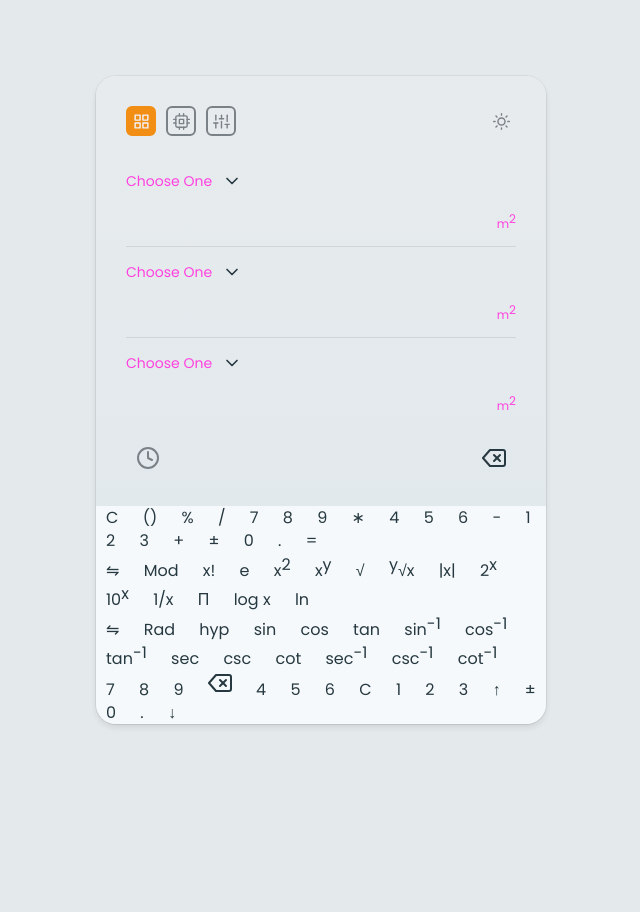
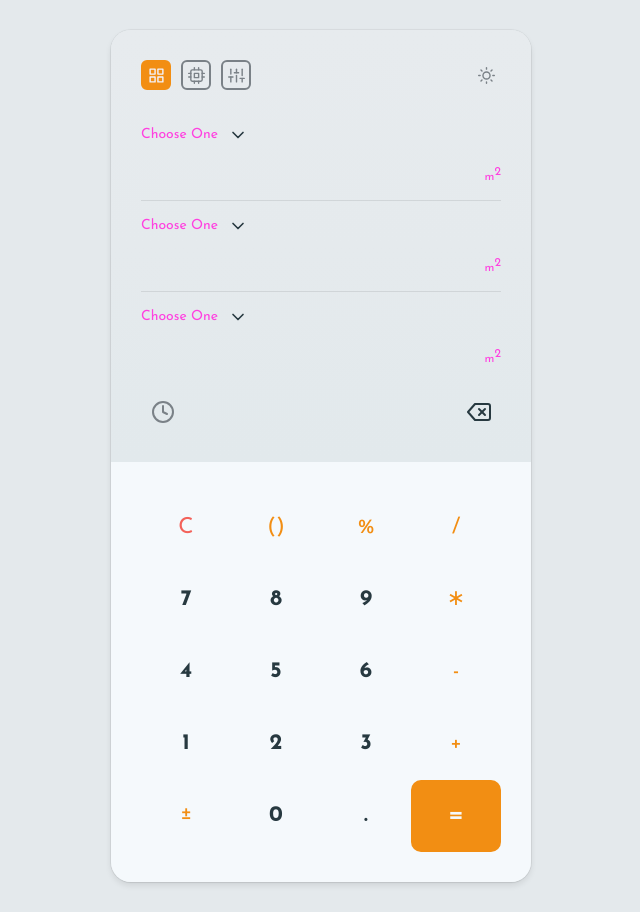
Before and after one commit to bitzsalex/js-calculator, a website: page assets/pug/index.pug in a window 1280 px wide. Shown: the whole page, without its empty margins (319-959 px from the left). Before the commit the page ends 800 px from the top, so only its background shows below. Drawn offline with nearby package versions, Linux system fonts and the light colour scheme; files that its build step writes are made by us from their sources.

Commit message:
Add style rules for the keypad section

```diff
--- a/assets/pug/index.pug
+++ b/assets/pug/index.pug
@@ -20,9 +20,9 @@ html(lang="en")
         link(rel="stylesheet", href="/css/main.css")
 
         // include google fonts
-        link(rel="preconnect", href="https://fonts.googleapis.com")
-        link(rel="preconnect", href="https://fonts.gstatic.com", crossorigin)
-        link(href="https://fonts.googleapis.com/css2?family=Open+Sans:wght@300;400;500;700&family=Poppins:wght@300;400;600&display=swap", rel="stylesheet")
+        link(rel='preconnect', href='https://fonts.googleapis.com')
+        link(rel='preconnect', href='https://fonts.gstatic.com', crossorigin='')
+        link(href='https://fonts.googleapis.com/css2?family=Josefin+Sans:wght@300;400;600;700&family=Open+Sans:wght@300;400;500;700&family=Poppins:wght@300;400;600&display=swap', rel='stylesheet')
 
         // including feather icons
         script(src="https://cdnjs.cloudflare.com/ajax/libs/feather-icons/4.29.1/feather.min.js", defer)
@@ -31,7 +31,7 @@ html(lang="en")
         script(src="/js/main.js", defer)
     body.dark-theme
         main.flex.flex--m-center.flex--a-center
-            .calculator.flex
+            .calculator
                 .calculator__history
                     ul.history__list
                         li.history
@@ -118,6 +118,43 @@ html(lang="en")
 
                     .keypad
                         .keypad__calculator
+                            .keypad__scientific
+                                .keypad__scientific__first
+                                    .keypad__container.keypad__container--scientific
+                                        button.btn(type="button") &#x21cb;
+                                        button.btn(type="button") Mod
+                                        button.btn(type="button") x!
+                                        button.btn(type="button") e
+                                        button.btn(type="button") x#[sup 2]
+                                        button.btn(type="button") x#[sup y]
+                                        button.btn(type="button") &#8730;
+                                        button.btn(type="button") #[sup y]&#8730;x
+                                        button.btn(type="button") |x|
+                                        button.btn(type="button") 2#[sup x]
+                                        button.btn(type="button") 10#[sup x]
+                                        button.btn(type="button") 1/x
+                                        button.btn(type="button") &Pi;
+                                        button.btn(type="button") log x
+                                        button.btn(type="button") ln
+
+                                .keypad__scientific__second
+                                    .keypad__container.keypad__container--scientific
+                                        button.btn(type="button") &#x21cb;
+                                        button.btn(type="button") Rad
+                                        button.btn(type="button") hyp
+                                        button.btn(type="button") sin
+                                        button.btn(type="button") cos
+                                        button.btn(type="button") tan
+                                        button.btn(type="button") sin#[sup -1]
+                                        button.btn(type="button") cos#[sup -1]
+                                        button.btn(type="button") tan#[sup -1]
+                                        button.btn(type="button") sec
+                                        button.btn(type="button") csc
+                                        button.btn(type="button") cot
+                                        button.btn(type="button") sec#[sup -1]
+                                        button.btn(type="button") csc#[sup -1]
+                                        button.btn(type="button") cot#[sup -1]
+
                             .keypad__simple
                                 .keypad__container
                                     button.btn.btn__clear.btn__operator(type="button") C
@@ -140,42 +177,6 @@ html(lang="en")
                                     button.btn(type="button") 0
                                     button.btn(type="button") .
                                     button.btn.btn__equal(type="button") =
-                            .keypad__scientific
-                                .keypad__scientific--first
-                                    .keypad__container
-                                        button.btn(type="button") &#x21cb;
-                                        button.btn(type="button") Mod
-                                        button.btn(type="button") x!
-                                        button.btn(type="button") e
-                                        button.btn(type="button") x#[sup 2]
-                                        button.btn(type="button") x#[sup y]
-                                        button.btn(type="button") &#8730;
-                                        button.btn(type="button") #[sup y]&#8730;x
-                                        button.btn(type="button") |x|
-                                        button.btn(type="button") 2#[sup x]
-                                        button.btn(type="button") 10#[sup x]
-                                        button.btn(type="button") 1/x
-                                        button.btn(type="button") &Pi;
-                                        button.btn(type="button") log x
-                                        button.btn(type="button") ln
-
-                                .keypad__scientific--second
-                                    .keypad__container
-                                        button.btn(type="button") &#x21cb;
-                                        button.btn(type="button") Rad
-                                        button.btn(type="button") hyp
-                                        button.btn(type="button") sin
-                                        button.btn(type="button") cos
-                                        button.btn(type="button") tan
-                                        button.btn(type="button") sin#[sup -1]
-                                        button.btn(type="button") cos#[sup -1]
-                                        button.btn(type="button") tan#[sup -1]
-                                        button.btn(type="button") sec
-                                        button.btn(type="button") csc
-                                        button.btn(type="button") cot
-                                        button.btn(type="button") sec#[sup -1]
-                                        button.btn(type="button") csc#[sup -1]
-                                        button.btn(type="button") cot#[sup -1]
 
                         .keypad__unit
                             .keypad__container
--- a/assets/sass/main.sass
+++ b/assets/sass/main.sass
@@ -25,7 +25,8 @@ $color-white: #fff
 
 html
     box-sizing: border-box
-    font: normal 400 16px/1.45 "Poppins", sans-serif
+    // font: normal 400 16px/1.45 "Poppins", sans-serif
+    font: normal 400 16px/1.45 "Josefin Sans", sans-serif
 
 *, *::after, *::before
     margin: 0
@@ -45,6 +46,7 @@ body
 
     color: var(--text-color)
     background-color: var(--secondary)
+    overflow-x: hidden
 
     &.dark-theme
         --primary: var(--dark-primary)
@@ -100,13 +102,25 @@ textarea
             color: currentColor
             cursor: pointer
 
+    &__operator
+        color: var(--color-main)
+        font-weight: normal !important
+
+    &__equal
+        background-color: var(--color-main)
+        color: var(--primary)
+
+    &__clear
+        color: #F3625A
+
 main
     width: 100vw
-    height: 100vh
+    min-height: 100vh
+    padding: 30px 0px
 
 .calculator
-    width: 100%
-    max-width: 450px
+    width: max-content
+    max-width: 100%
     margin: 0 auto
     border-radius: 20px
     overflow: hidden
@@ -302,7 +316,65 @@ main
             transform: scale(0)
 
 .keypad
+    padding: 30px
+    width: 420px
     background-color: var(--primary)
+
+    &--scientific
+        width: 690px
+
+    &__calculator
+        flex: 1 0 auto
+        @extend .flex
+
+    &--unit &__calculator
+        @extend .visually-hidden
+
+    &__simple
+        width: 360px
+
+    &__container
+        width: 100%
+        display: flex
+        flex-wrap: wrap
+        height: 360px
+        text-transform: capitalize
+
+        & > button
+            padding: 0
+            width: calc(100% / 4)
+            font-size: 22px
+            font-weight: bold
+            border-radius: 10px
+
+        &--unit,
+        &--scientific
+            & > button
+                width: calc(100% / 3)
+
+    // [ ] the following two will be fixed
+    &__scientific
+        position: relative
+        flex: 1 0 auto
+        @extend .visually-hidden
+
+        &--second &__second,
+        &__first
+            @extend .visually-visible
+
+        &--second &__first,
+        &__second
+            @extend .visually-hidden
+
+    &--scientific &__scientific
+        @extend .visually-visible
+        width: 270px !important
+
+    &__unit
+        @extend .visually-hidden
+
+    &--unit &__unit
+        @extend .visually-visible
 
 // utility classes
 .flex
@@ -321,9 +393,6 @@ main
         align-items: center
 
 .visually-hidden
-    border: 0
-    padding: 0
-    margin: 0
     width: 1px
     height: 1px
     overflow: hidden
@@ -331,3 +400,12 @@ main
     white-space: nowrap
     clip: rect(0 0 0 0)
     clip-path: inset(50%)
+
+.visually-visible
+    width: auto
+    height: auto
+    overflow: hidden
+    position: relative
+    white-space: nowrap
+    clip: unset
+    clip-path: none
```
Also changed, not shown: css/main.css, index.html.
